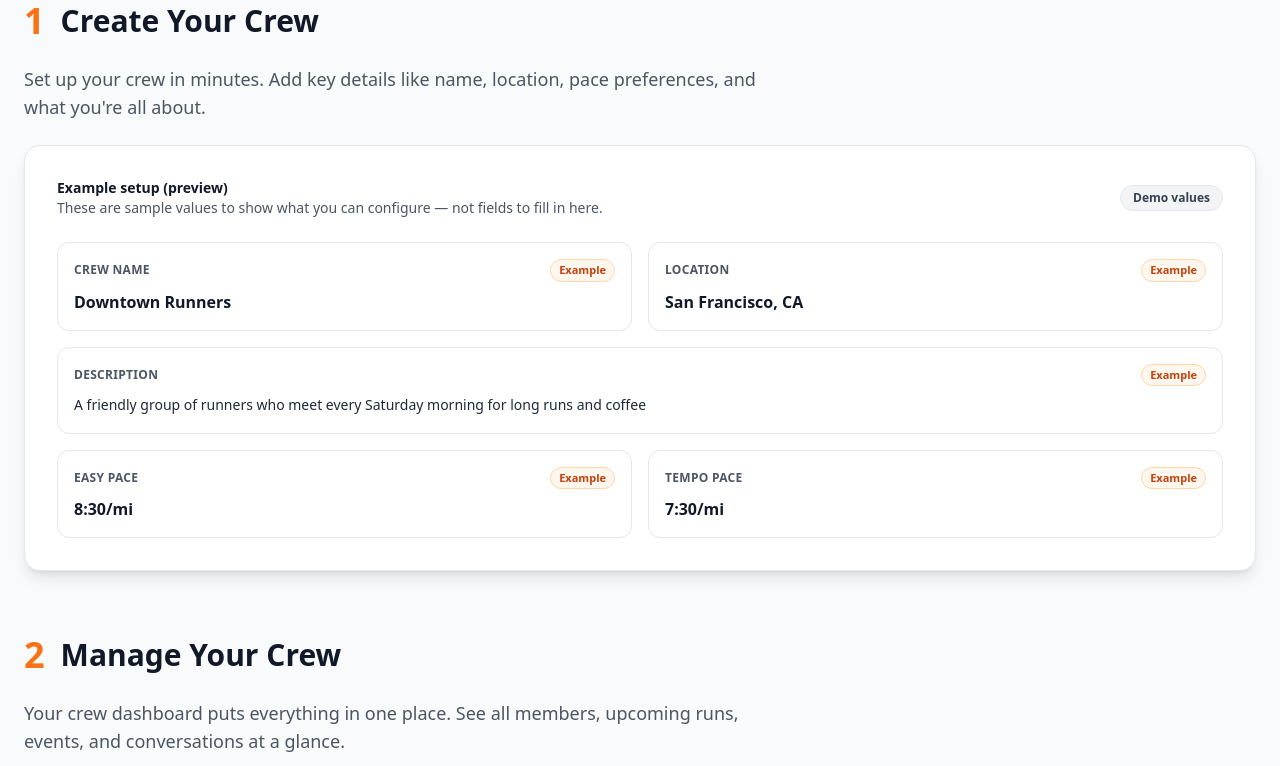
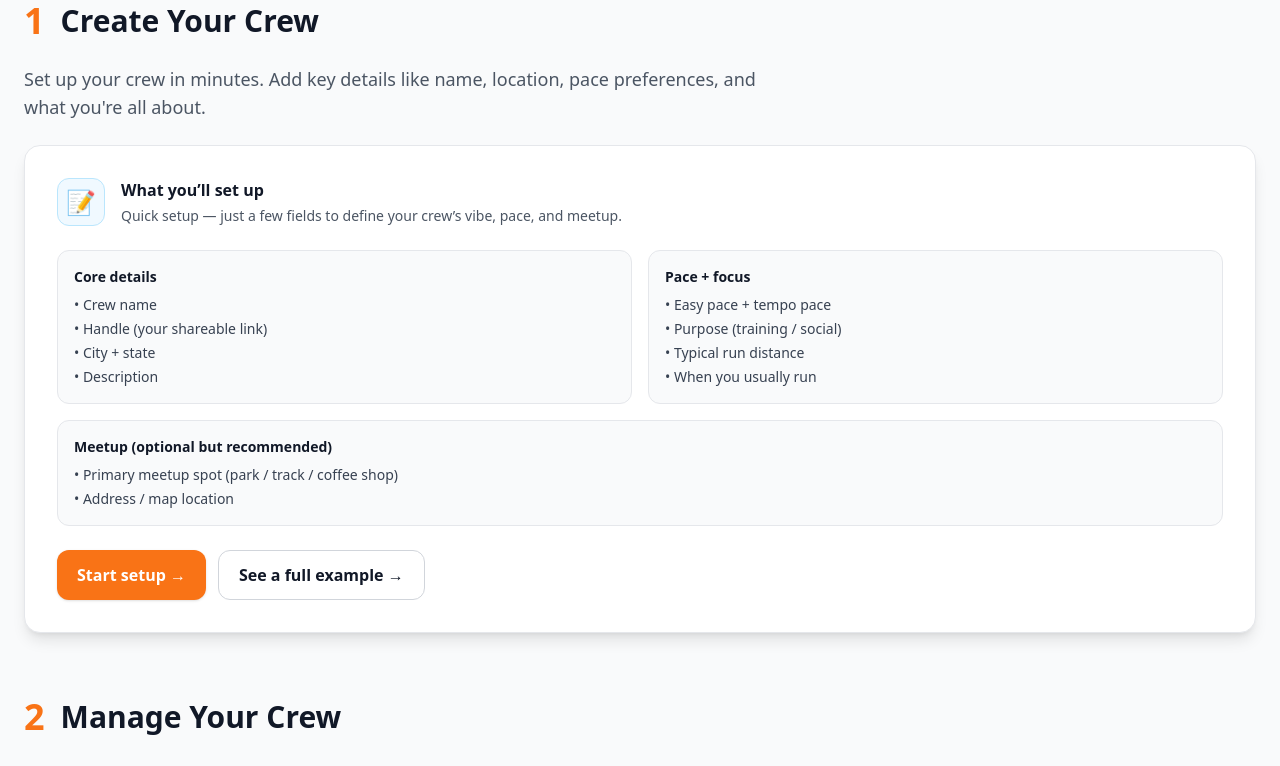
Before and after one commit to GoFast-Athlete-Training/gofastapp-mvp, a Next.js app: page /start-crew in a window 1280 px wide. Shown: the part 507-1273 px from the top of the page. Built offline with nearby package versions, Linux system fonts and the light colour scheme.

Commit message:
Simplify Step 1 to list setup fields (not form-like)

```diff
--- a/app/start-crew/page.tsx
+++ b/app/start-crew/page.tsx
@@ -142,60 +142,64 @@ export default function StartCrewExplainerPage() {
             Set up your crew in minutes. Add key details like name, location, pace preferences, and what you're all about.
           </p>
 
-          {/* Example Setup (NOT a real form) */}
+          {/* What you'll input */}
           <div className="bg-white rounded-2xl shadow-lg border border-gray-200 p-6 md:p-8">
-            <div className="flex flex-col sm:flex-row sm:items-center sm:justify-between gap-3 mb-6">
-              <div>
-                <p className="text-sm font-semibold text-gray-900">Example setup (preview)</p>
-                <p className="text-sm text-gray-600">These are sample values to show what you can configure — not fields to fill in here.</p>
+            <div className="flex items-start gap-4">
+              <div className="w-12 h-12 rounded-xl bg-sky-50 border border-sky-200 flex items-center justify-center text-2xl flex-shrink-0">
+                📝
               </div>
-              <span className="inline-flex w-fit items-center rounded-full bg-gray-100 px-3 py-1 text-xs font-semibold text-gray-700 border border-gray-200">
-                Demo values
-              </span>
+              <div className="min-w-0">
+                <p className="text-base font-semibold text-gray-900">What you’ll set up</p>
+                <p className="text-sm text-gray-600 mt-1">
+                  Quick setup — just a few fields to define your crew’s vibe, pace, and meetup.
+                </p>
+              </div>
             </div>
 
-            <div className="grid grid-cols-1 md:grid-cols-2 gap-4">
-              <div className="rounded-xl border border-gray-200 p-4">
-                <div className="flex items-center justify-between gap-2 mb-2">
-                  <p className="text-xs font-semibold text-gray-600 uppercase tracking-wide">Crew name</p>
-                  <span className="text-[11px] font-semibold text-orange-700 bg-orange-50 border border-orange-200 px-2 py-0.5 rounded-full">Example</span>
-                </div>
-                <p className="text-base font-semibold text-gray-900">Downtown Runners</p>
+            <div className="mt-6 grid grid-cols-1 md:grid-cols-2 gap-4">
+              <div className="rounded-xl border border-gray-200 p-4 bg-gray-50">
+                <p className="text-sm font-semibold text-gray-900 mb-2">Core details</p>
+                <ul className="text-sm text-gray-700 space-y-1">
+                  <li>• Crew name</li>
+                  <li>• Handle (your shareable link)</li>
+                  <li>• City + state</li>
+                  <li>• Description</li>
+                </ul>
               </div>
 
-              <div className="rounded-xl border border-gray-200 p-4">
-                <div className="flex items-center justify-between gap-2 mb-2">
-                  <p className="text-xs font-semibold text-gray-600 uppercase tracking-wide">Location</p>
-                  <span className="text-[11px] font-semibold text-orange-700 bg-orange-50 border border-orange-200 px-2 py-0.5 rounded-full">Example</span>
-                </div>
-                <p className="text-base font-semibold text-gray-900">San Francisco, CA</p>
+              <div className="rounded-xl border border-gray-200 p-4 bg-gray-50">
+                <p className="text-sm font-semibold text-gray-900 mb-2">Pace + focus</p>
+                <ul className="text-sm text-gray-700 space-y-1">
+                  <li>• Easy pace + tempo pace</li>
+                  <li>• Purpose (training / social)</li>
+                  <li>• Typical run distance</li>
+                  <li>• When you usually run</li>
+                </ul>
               </div>
 
-              <div className="md:col-span-2 rounded-xl border border-gray-200 p-4">
-                <div className="flex items-center justify-between gap-2 mb-2">
-                  <p className="text-xs font-semibold text-gray-600 uppercase tracking-wide">Description</p>
-                  <span className="text-[11px] font-semibold text-orange-700 bg-orange-50 border border-orange-200 px-2 py-0.5 rounded-full">Example</span>
-                </div>
-                <p className="text-sm text-gray-800 leading-relaxed">
-                  A friendly group of runners who meet every Saturday morning for long runs and coffee
-                </p>
+              <div className="md:col-span-2 rounded-xl border border-gray-200 p-4 bg-gray-50">
+                <p className="text-sm font-semibold text-gray-900 mb-2">Meetup (optional but recommended)</p>
+                <ul className="text-sm text-gray-700 space-y-1">
+                  <li>• Primary meetup spot (park / track / coffee shop)</li>
+                  <li>• Address / map location</li>
+                </ul>
               </div>
+            </div>
 
-              <div className="rounded-xl border border-gray-200 p-4">
-                <div className="flex items-center justify-between gap-2 mb-2">
-                  <p className="text-xs font-semibold text-gray-600 uppercase tracking-wide">Easy pace</p>
-                  <span className="text-[11px] font-semibold text-orange-700 bg-orange-50 border border-orange-200 px-2 py-0.5 rounded-full">Example</span>
-                </div>
-                <p className="text-base font-semibold text-gray-900">8:30/mi</p>
-              </div>
-
-              <div className="rounded-xl border border-gray-200 p-4">
-                <div className="flex items-center justify-between gap-2 mb-2">
-                  <p className="text-xs font-semibold text-gray-600 uppercase tracking-wide">Tempo pace</p>
-                  <span className="text-[11px] font-semibold text-orange-700 bg-orange-50 border border-orange-200 px-2 py-0.5 rounded-full">Example</span>
-                </div>
-                <p className="text-base font-semibold text-gray-900">7:30/mi</p>
-              </div>
+            <div className="mt-6 flex flex-col sm:flex-row gap-3">
+              <Link
+                href="/runcrew/create"
+                className="inline-flex justify-center items-center px-5 py-3 bg-orange-500 text-white font-semibold rounded-xl shadow hover:bg-orange-600 transition"
+              >
+                Start setup →
+              </Link>
+              <button
+                type="button"
+                onClick={() => setShowFullExample(true)}
+                className="inline-flex justify-center items-center px-5 py-3 bg-white border border-gray-300 text-gray-900 font-semibold rounded-xl hover:bg-gray-50 transition"
+              >
+                See a full example →
+              </button>
             </div>
           </div>
         </section>
```
